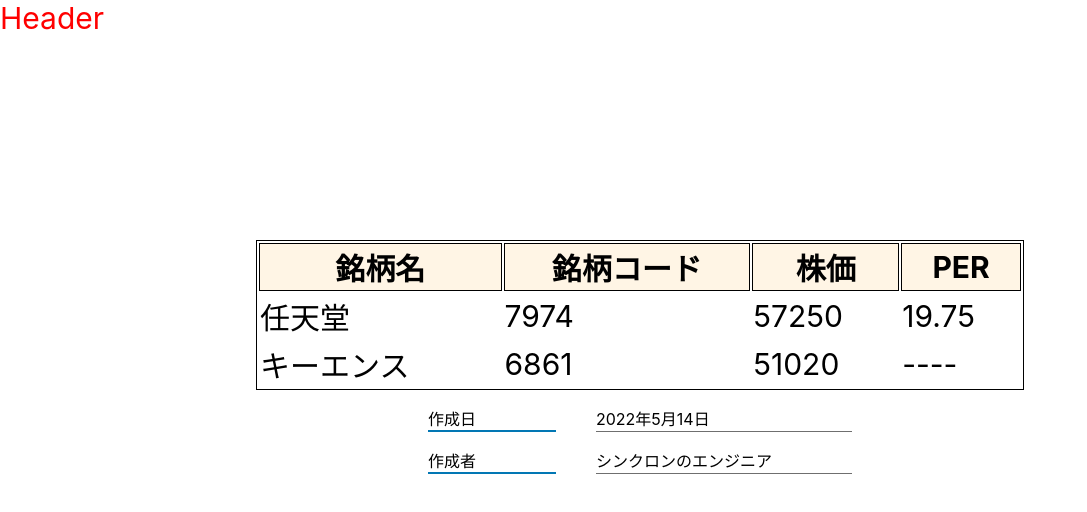
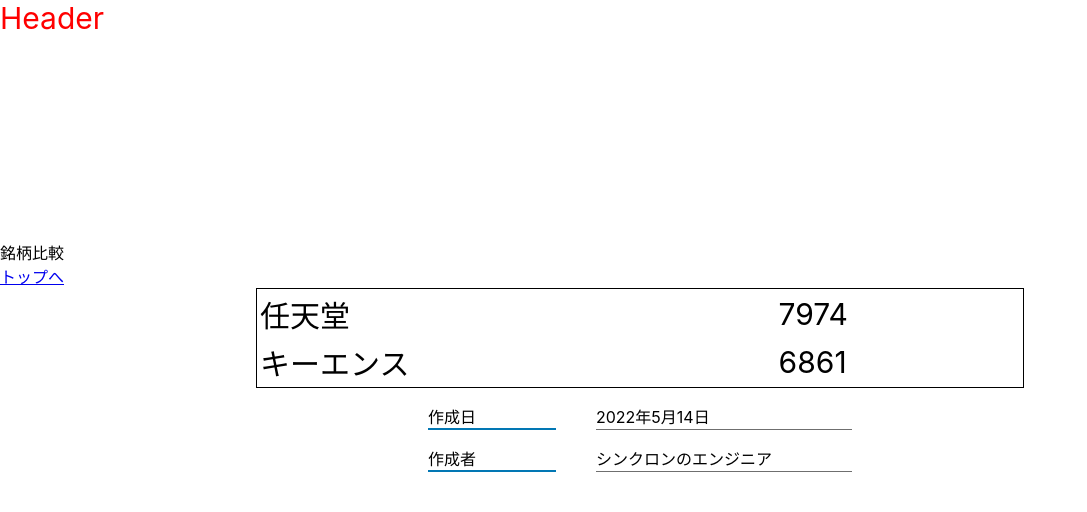
Before and after one commit to synchronEnginee/search-stock, a React (Create React App) app: page /compare in a window 1280 px wide. Shown: the top 512 px of the page, without its empty margins (0-1087 px from the left). Built offline with nearby package versions, Linux system fonts and the light colour scheme.

Commit message:
router init

```diff
--- a/package.json
+++ b/package.json
@@ -14,6 +14,8 @@
     "emotion-reset": "^3.0.1",
     "react": "^18.1.0",
     "react-dom": "^18.1.0",
+    "react-router": "^6.3.0",
+    "react-router-dom": "^6.3.0",
     "react-scripts": "5.0.1",
     "typescript": "^4.6.4",
     "web-vitals": "^2.1.4",
--- a/src/App.tsx
+++ b/src/App.tsx
@@ -1,12 +1,19 @@
 import React from "react";
+import { BrowserRouter as Router, Routes, Route } from "react-router-dom";
 import StockList from "./components/StockList";
 import Header from "./templates/Header";
+import ComparisonPage from "./pages/ComparisonPage";
 import Footer from "./templates/Footer";
 
 const App = () => (
   <>
     <Header />
-    <StockList />
+    <Router>
+      <Routes>
+        <Route path="/" element={<StockList />} />
+        <Route path="/compare" element={<ComparisonPage />} />
+      </Routes>
+    </Router>
     <Footer />
   </>
 );
--- a/src/components/StockList.tsx
+++ b/src/components/StockList.tsx
@@ -1,6 +1,9 @@
 /** @jsxImportSource @emotion/react */
 import React from "react";
 import { css } from "@emotion/react";
+import { Link } from "react-router-dom";
+
+// pageコンポーネントを作成する
 
 const StockList = () => {
   const styles = css({
@@ -20,6 +23,8 @@
     },
   });
   return (
+    <>
+      <Link to="/compare">銘柄比較へ</Link>
       <table css={styles}>
         <tr>
           <th>銘柄名</th>
@@ -40,6 +45,7 @@
           <td>----</td>
         </tr>
       </table>
+    </>
   );
 };
 
--- a/src/pages/ComparisonPage.tsx
+++ b/src/pages/ComparisonPage.tsx
@@ -1,6 +1,7 @@
 /** @jsxImportSource @emotion/react */
 import React from "react";
 import { css } from "@emotion/react";
+import { Link } from "react-router-dom";
 import ComparisonStock from "../components/ComparisonStock";
 
 // useStateで管理へ変更
@@ -27,6 +28,9 @@
   return (
     <div>
       銘柄比較
+      <div>
+        <Link to="/">トップへ</Link>
+      </div>
       <table css={styles}>
         {comparisonStocks.stocks.map((stock) => (
           <ComparisonStock name={stock.name} code={stock.code} />
```
Also changed, not shown: 1 other file (tests, documents, lock files or other folders). Lines whose indentation alone changed are shown as unchanged.
